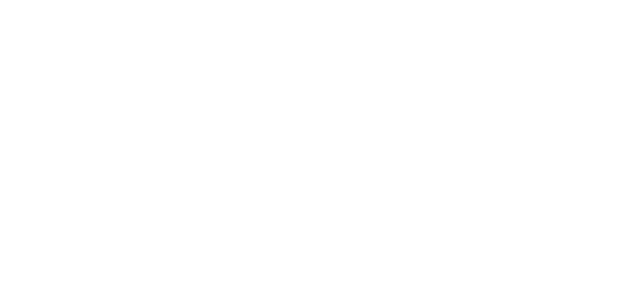
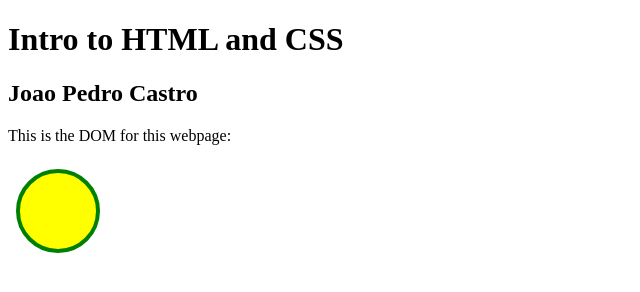
Before and after one commit to JoaoPedro-dot/ica-02, a plain HTML site: page index.html in a window 1280 px wide. Shown: the whole page, without its empty margins (0-640 px from the left). Drawn offline with Linux system fonts and the light colour scheme.

Commit message:
Worked on ICA-02

```diff
--- a/index.html
+++ b/index.html
@@ -1,13 +1,33 @@
 <!DOCTYPE html>
 <html>
 
+<!-- Meta Data / set up -->
 <head>
-    <meta charset=utf-8/>
+
+    <link rel="stylesheet" href="style.css">
+    <title>ic-02</title>
+
 </head>
 
-
+<!-- structure webpage inside of body -->
 <body>
 
+    <h1>Intro to HTML and CSS</h1>
+    <h2>Joao Pedro Castro</h2>
+
+<div id="div1", class="container">
+    <p id="p1">
+       This is the DOM for this webpage:
+    </p>
+
+</div>
+
+<div id="div2", class="container">
+    <svg width="100" height="100">
+        <circle cx="50" cy="50" r="40" stroke="green" stroke-width="4" fill="yellow"/>
+    </svg>
+
+</div>
 
 </body>
 
```
